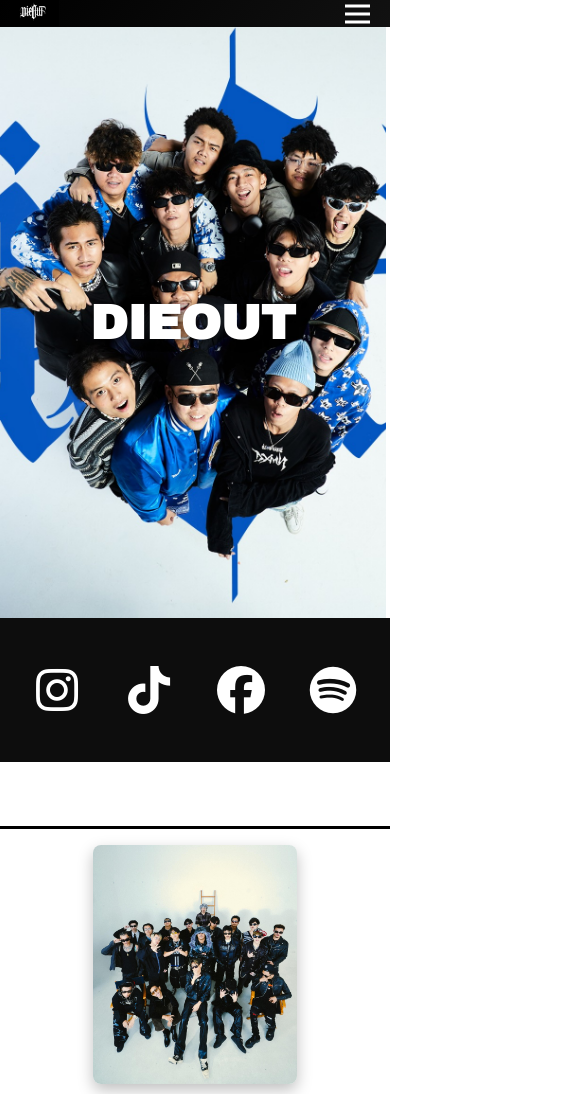
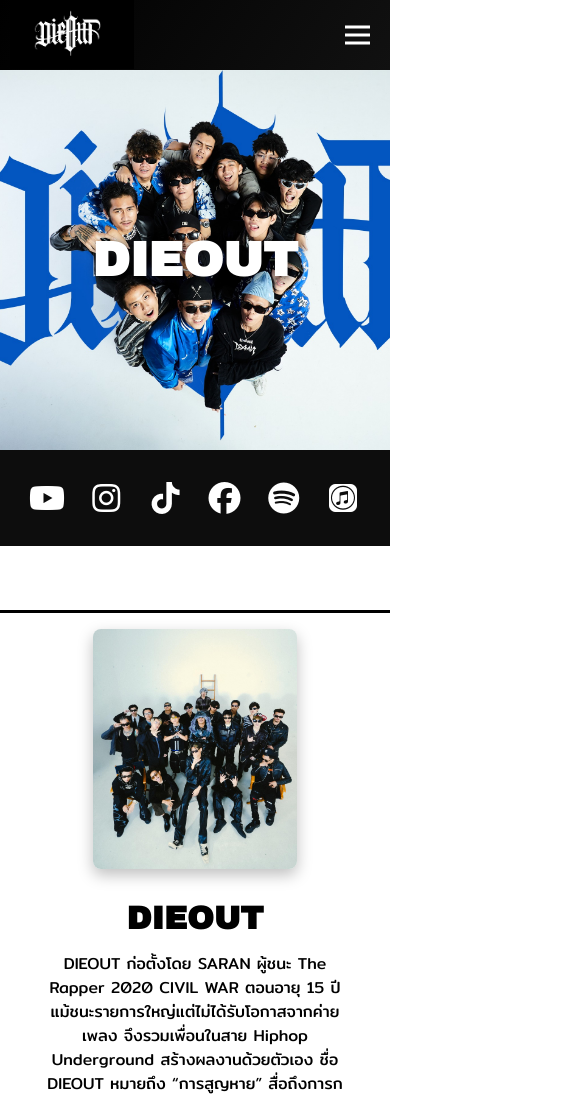
Before and after one commit to Kittikarn-Thanakhun/dieout-website, a plain HTML site: page index.html in a window 390 px wide. Shown: the top 1094 px of the page, 585 px wide, since content can reach past the window. Drawn offline with Linux system fonts and the light colour scheme.

Commit message:
index.css

```diff
--- a/css/index.css
+++ b/css/index.css
@@ -4,6 +4,10 @@
     margin: 0;
     padding: 0;
     box-sizing: border-box;
+}
+
+html, body {
+    overflow-x: hidden;
 }
 
 html {
@@ -20,17 +24,17 @@
     font-weight: 400;
     font-style: normal;
 
-    margin-top: 7vw;
+    margin-top: 70px;
     transition: top 0.3s ease;
 
 }
 
 section {
-    scroll-margin-top: 7vw; /* เว้นระยะจาก top เพื่อไม่ให้ navbar บัง */
+    scroll-margin-top: 70px; /* เว้นระยะจาก top เพื่อไม่ให้ navbar บัง */
 }
 
 #about, #members, #news {
-    scroll-margin-top: 7vw;
+    scroll-margin-top: 70px;
 }
 
 
@@ -53,15 +57,13 @@
 
 /* NAV */
 
-nav.hide {
-    top: -7vw;
-}
+
 
 nav {
-    height: 7vw;
+    height: 70px;
     background: linear-gradient(125deg, black, rgb(17, 17, 17));
 
-    position: sticky;
+    position: fixed;
     top: 0;
     left: 0;
     width: 100%;
@@ -81,8 +83,8 @@
 }
 
 .dieout-img {
-    width: 12.5vw;
-    object-fit: contain;
+    height: 70px;
+    width: auto;
 }
 
 .menu ul li {
@@ -95,34 +97,12 @@
 }
 
 
-/* NAV */
-
-.dieout-img {
-    width: 12.5vw;
-    object-fit: contain;
-}
-
 .nav-left {
     display: flex;
     align-items: center;
 }
 
-nav.hide {
-    top: -7vw;
-}
 
-nav {
-    height: 7vw;
-    background: linear-gradient(125deg, black, rgb(17, 17, 17));
-
-    position: fixed;
-    top: 0;
-    left: 0;
-    width: 100%;
-    z-index: 1000;
-
-    transition: top 0.4s ease-in-out, background 0.5s ease; /* ลื่นเวลาซ่อน/เปลี่ยนสี */
-}
 
 
 /* เมนูทั่วไป */
@@ -247,7 +227,8 @@
 /* HEADER */
 /* ทำให้ header เต็มหน้าจอ */
 .header {
-    width: 98.9vw;      /* เต็มความกว้างหน้าจอ */
+    max-width: 100%;
+    width: 100%;      /* เต็มความกว้างหน้าจอ */
     height: 70vh;     /* เต็มความสูงหน้าจอ */
     overflow: hidden;  /* ตัดส่วนเกินของรูป */
     position: relative;
@@ -338,7 +319,7 @@
 
 .about-con {
     padding: 3rem;
-    width: 87vw;
+    width: 80vw;
     margin: 0 auto;
     display: flex;
 
@@ -402,7 +383,7 @@
 }
 
 .members-con {
-    width: 1250px;
+    width: 93%;
     border-top: 3px solid #444;
     padding: 3rem 0;
     border-bottom: 3px solid #444;
@@ -700,7 +681,7 @@
 .news-text h2::before {
     content: "";
     display: block;
-    width: 1250px; /* 👈 ไม่ยาวเต็มจอ */
+    width: 1280px; /* 👈 ไม่ยาวเต็มจอ */
     height: 3px;
     background: #444;
     margin: 0 auto 3rem;
@@ -735,8 +716,6 @@
     box-shadow: 0 15px 30px rgba(0,0,0,0.8);
     transition: transform 0.3s, box-shadow 0.3s;
 }
-
-
 
 .news-info {
     padding: 1rem;
@@ -936,6 +915,13 @@
     .menu .menu-ul.active {
         max-height: 1000px;      /* ⭐ กำหนดให้สูงพอจะใส่ทั้งหมด */
     }
+
+    /* HEADER */
+
+    .header {
+        height: 45vh; /* ลดลงให้พอดีมือถือ */
+    }
+
 }
 
 @media (max-width: 768px) {
@@ -948,7 +934,7 @@
     .mixer .container {
         grid-template-columns: repeat(2, 1fr); /* 2 คอลัมน์ */
         gap: 1rem;
-        width: 90vw;
+        width: 100%;
         margin: 0 auto;
     }
 
@@ -967,8 +953,7 @@
     .artist-img,
     .producer-img,
     .mixer-img {
-        height: auto;
-        max-height: 250px;
+        height: 130px;
         object-fit: cover;
     }
 
@@ -990,6 +975,24 @@
     .producer-text h3::before,
     .mixer-text h3::before {
         width: 80%; /* ปรับความยาวเส้นด้านบน */
+    }
+
+    /* CONTACT */
+
+    .contact {
+        height: auto;
+        padding: 2rem 1rem;
+    }
+
+    .contact ul {
+        flex-wrap: wrap;          /* 🔥 ให้มันขึ้นบรรทัดใหม่ */
+        justify-content: center;
+        gap: 1.2rem;
+    }
+
+    .contact ul li a i {
+        font-size: 2rem;          /* 🔥 ลดขนาด */
+        padding: 0;
     }
 
     /* ===============================
@@ -1052,7 +1055,7 @@
     .news-table {
         grid-template-columns: 1fr; /* 1 card ต่อแถว */
         gap: 1rem;
-        width: 50vw;
+        width: 93%;
         margin: 0 auto;
     }
 
```
